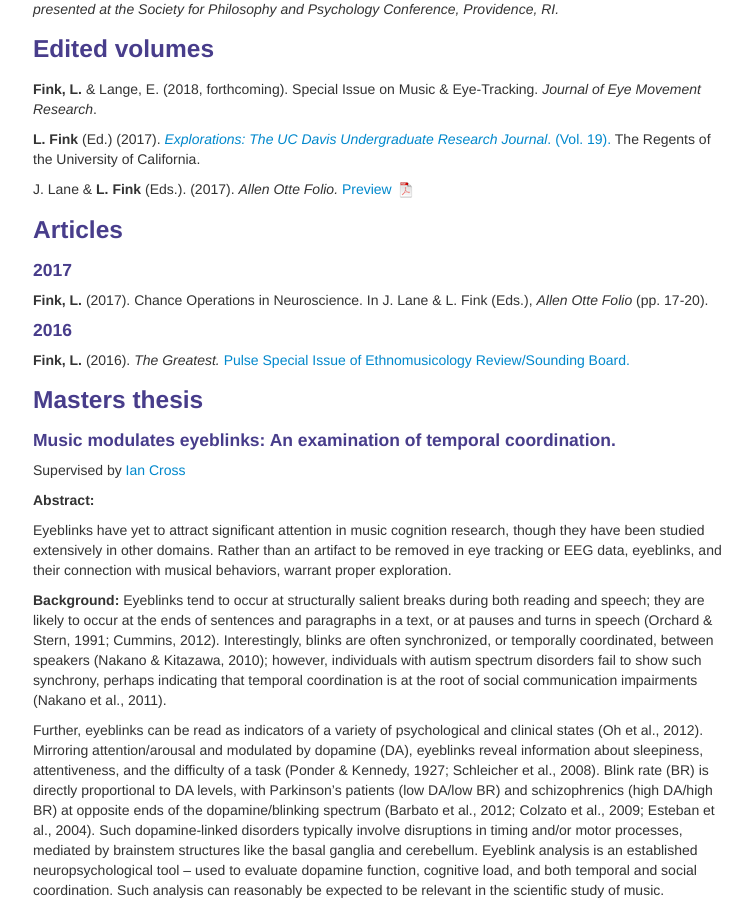
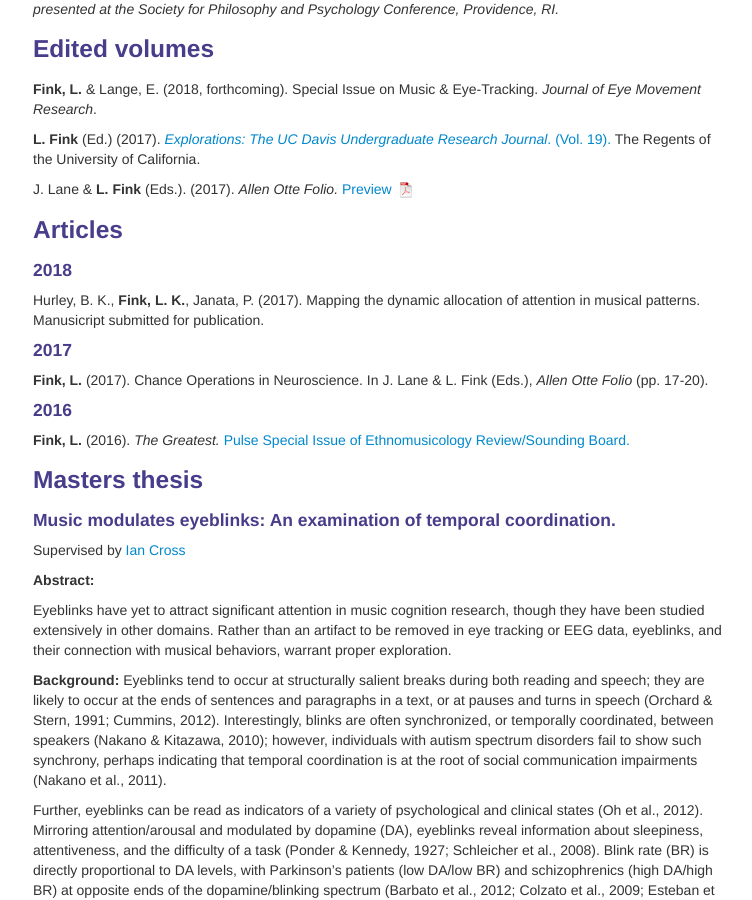
Before and after one commit to lkfink/lkfink.github.io, a Jekyll site: the page built from pages/pubs.md, in a window 1280 px wide and 900 px high, scrolled down 945 px. Shown: the whole window, without its empty margins (257-1009 px from the left). Built offline with Jekyll 4.4.1, drawn with Linux system fonts in a browser that asks for light colours.

Commit message:
add upcoming paper

```diff
--- a/pages/pubs.md
+++ b/pages/pubs.md
@@ -57,6 +57,9 @@ J. Lane & **L. Fink** (Eds.). (2017). *Allen Otte Folio.* [Preview ![Program as
 
 ### <a name="articles"></a>Articles
 
+#### 2018
+Hurley, B. K., **Fink, L. K.**, Janata, P. (2017). Mapping the dynamic allocation of attention in musical patterns. Manusicript submitted for publication.
+
 #### 2017
 **Fink, L.** (2017). Chance Operations in Neuroscience.  In J. Lane & L. Fink (Eds.), *Allen Otte Folio* (pp. 17-20).
 
```
